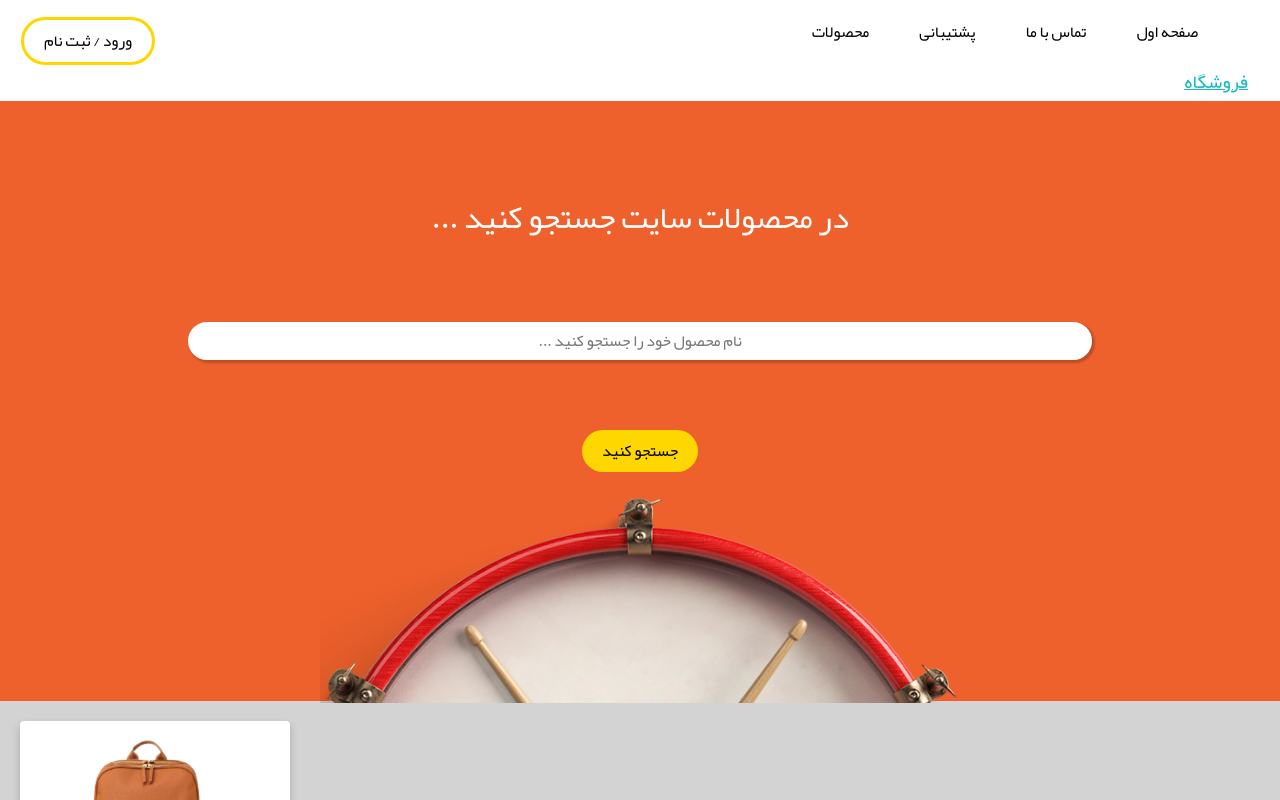
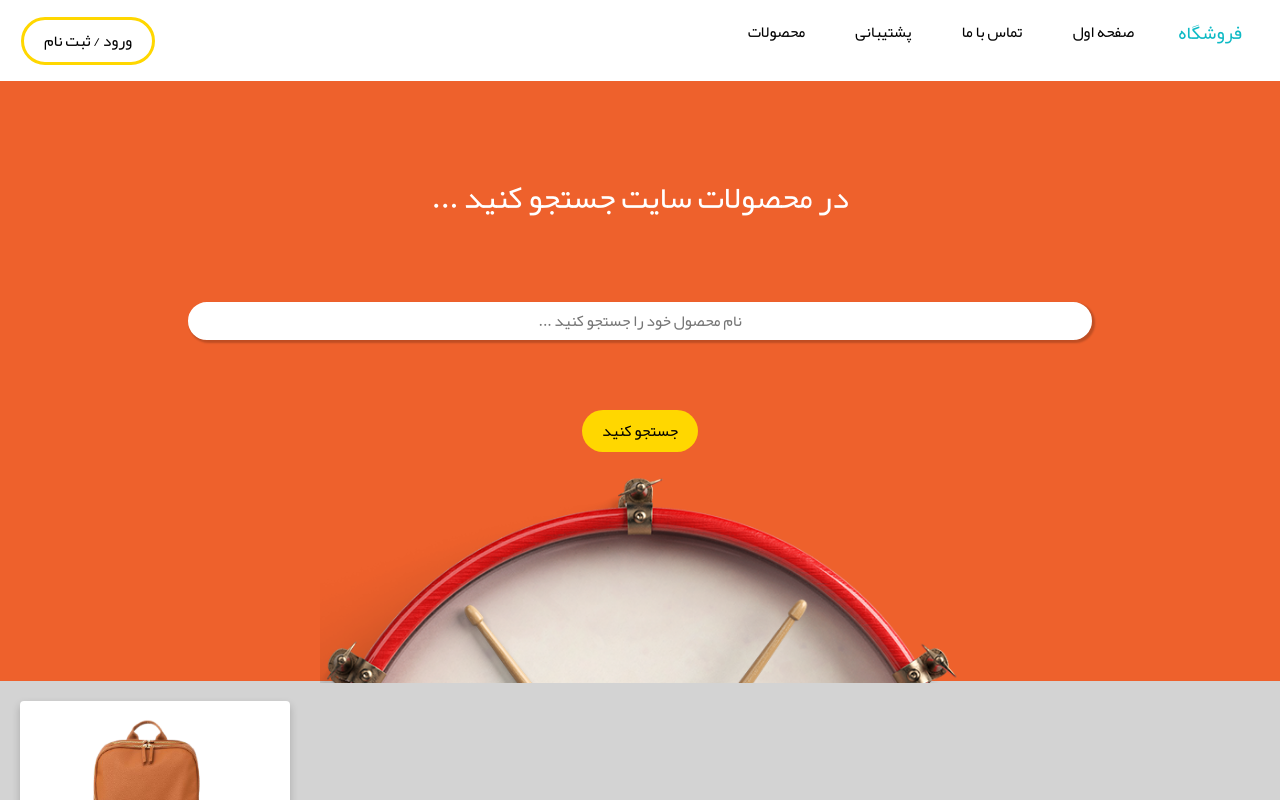
Before and after one commit to mnn59/web-new, a React app: page / in a window 1280 px wide. Shown: the top 800 px of the page. Built offline with nearby package versions, Linux system fonts and the light colour scheme.

Commit message:
Edit some fixes in Header.module.css

```diff
--- a/src/components/UI/Header/Header.module.css
+++ b/src/components/UI/Header/Header.module.css
@@ -6,7 +6,7 @@
 
 .Navbar {
     text-align: right;
-    margin-right: 2em;
+    margin-right: 6em;
 }
 
 .menu__row {
@@ -36,5 +36,7 @@
     font-size: 120%;
     user-select: none;
     float: right;
-    margin-top: -2px;
+    margin-top: -51px;
+    margin-right: -58px;
+    text-decoration: none;
 }
```
